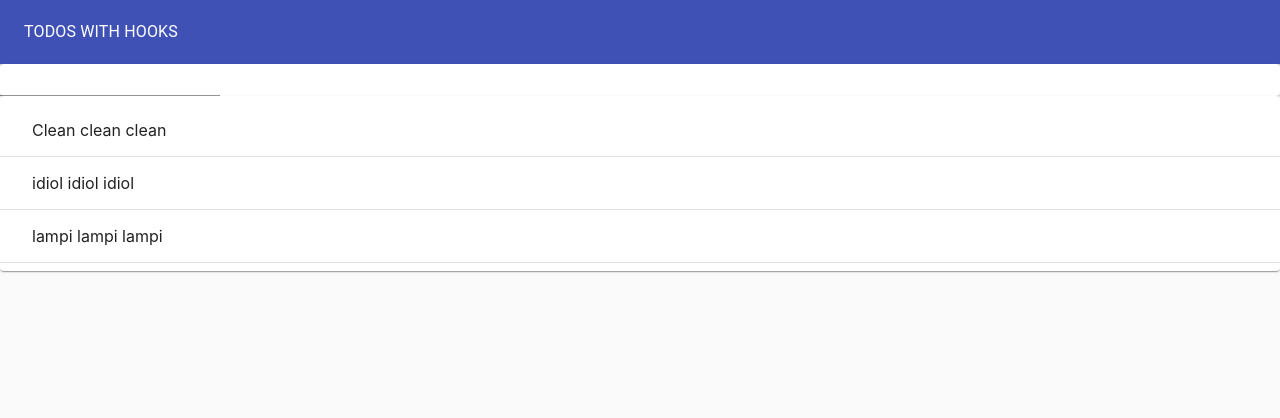
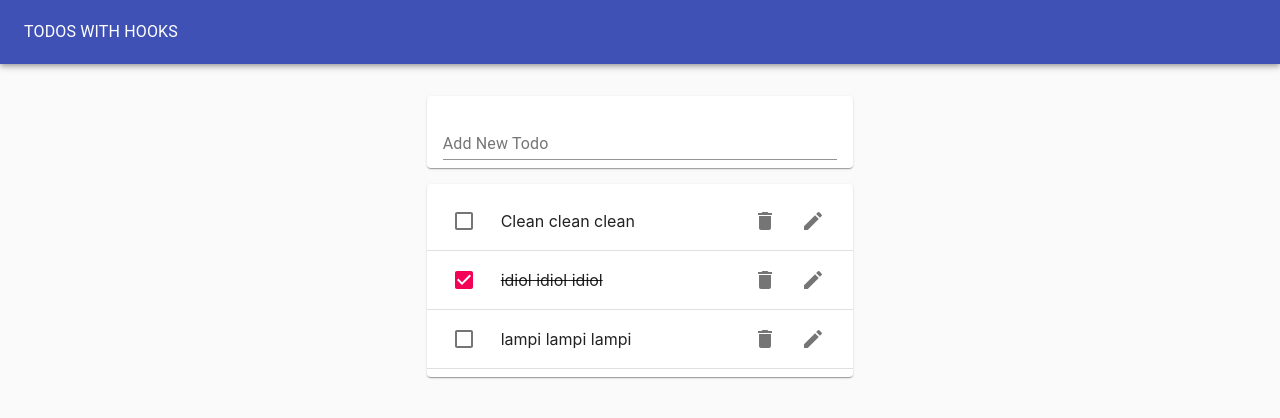
Before and after one commit to appsius/todo_seven, a React (Create React App) app: page / in a window 1280 px wide. Shown: the top 418 px of the page. Built offline with nearby package versions, Linux system fonts and the light colour scheme; the HTML template or start-up script is replaced by a standard one.

Commit message:
Adding Todo Item Component

```diff
--- /dev/null
+++ b/src/Todo.js
@@ -0,0 +1,29 @@
+import React from 'react';
+import ListItem from '@material-ui/core/ListItem';
+import ListItemText from '@material-ui/core/ListItem';
+import Checkbox from '@material-ui/core/Checkbox';
+import IconButton from '@material-ui/core/IconButton';
+import DeleteIcon from '@material-ui/icons/Delete';
+import EditIcon from '@material-ui/icons/Edit';
+import ListItemSecondaryAction from '@material-ui/core/ListItemSecondaryAction';
+
+export default function Todo({ id, task, completed }) {
+  return (
+    <ListItem>
+      <Checkbox tabIndex={-1} checked={completed} />
+      <ListItemText
+        style={{ textDecoration: completed ? 'line-through' : 'none' }}
+      >
+        {task}
+      </ListItemText>
+      <ListItemSecondaryAction>
+        <IconButton aria-label='Delete'>
+          <DeleteIcon />
+        </IconButton>
+        <IconButton aria-label='Edit'>
+          <EditIcon />
+        </IconButton>
+      </ListItemSecondaryAction>
+    </ListItem>
+  );
+}
--- a/src/TodoApp.js
+++ b/src/TodoApp.js
@@ -32,8 +32,12 @@
           <Typography color='inherit'>TODOS WITH HOOKS</Typography>
         </Toolbar>
       </AppBar>
-      <TodoForm addTodo={addTodo} />
-      <TodoList todos={todos} />
+      <Grid container justify='center' style={{ marginTop: '1rem' }}>
+        <Grid item xs={11} md={8} lg={4}>
+          <TodoForm addTodo={addTodo} />
+          <TodoList todos={todos} />
+        </Grid>
+      </Grid>
     </Paper>
   );
 }
--- a/src/TodoForm.js
+++ b/src/TodoForm.js
@@ -6,7 +6,7 @@
 export default function TodoForm({ addTodo }) {
   const [value, handleChange, reset] = useInputState('');
   return (
-    <Paper>
+    <Paper style={{ margin: '1rem 0', padding: '0 1rem' }}>
       <form
         onSubmit={e => {
           e.preventDefault();
@@ -14,7 +14,13 @@
           reset();
         }}
       >
-        <TextField value={value} onChange={handleChange} />
+        <TextField
+          value={value}
+          onChange={handleChange}
+          margin='normal'
+          label='Add New Todo'
+          fullWidth
+        />
       </form>
     </Paper>
   );
--- a/src/TodoList.js
+++ b/src/TodoList.js
@@ -2,8 +2,7 @@
 import Paper from '@material-ui/core/Paper';
 import List from '@material-ui/core/List';
 import Divider from '@material-ui/core/Divider';
-import ListItem from '@material-ui/core/ListItem';
-import ListItemText from '@material-ui/core/ListItem';
+import Todo from './Todo';
 
 export default function TodoList(props) {
   return (
@@ -11,9 +10,7 @@
       <List>
         {props.todos.map(todo => (
           <>
-            <ListItem>
-              <ListItemText>{todo.task}</ListItemText>
-            </ListItem>
+            <Todo task={todo.task} key={todo.id} completed={todo.completed} />
             <Divider />
           </>
         ))}
```
